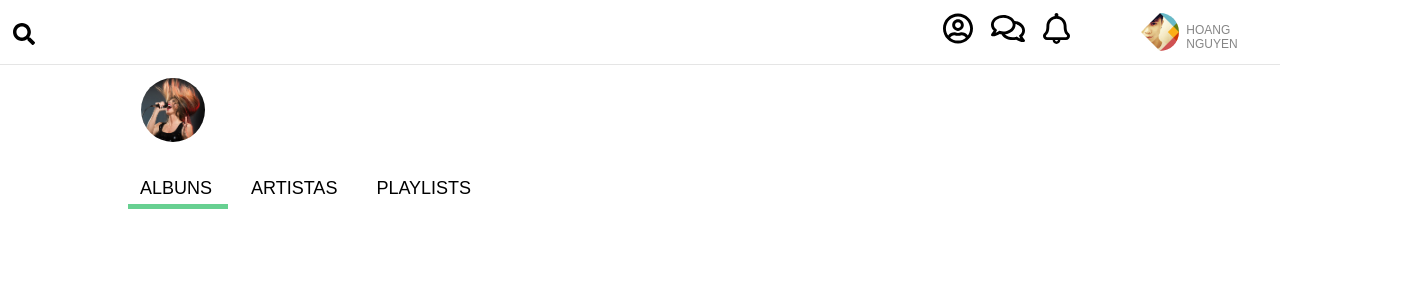
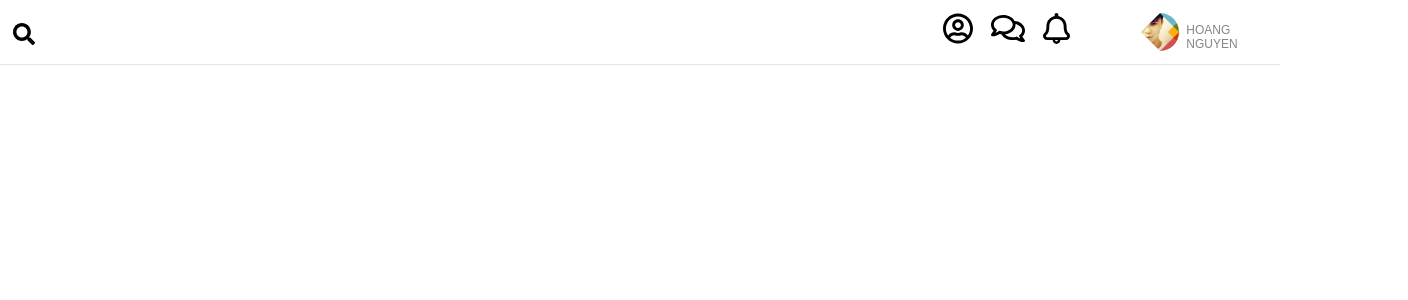
Before and after one commit to SharksT/itunes-search-app, a React (Create React App) app: page / in a window 1280 px wide. Shown: the top 300 px of the page, 1408 px wide, since content can reach past the window. Built offline with nearby package versions, Linux system fonts and the light colour scheme.

Commit message:
Cleaning

```diff
--- a/src/components/search/index.js
+++ b/src/components/search/index.js
@@ -28,6 +28,7 @@ export default function Search(props) {
   }
   let myData = props.search || {}
   return (
+
   <div className='container'>
     <div className="header">
       <div className="top">
@@ -47,6 +48,7 @@ export default function Search(props) {
         <p className='contactName'>HOANG NGUYEN</p>
         </div>
       </div>
+  { (props.artistName != '') ?
       <div className="mid">
         <div className="artist">
         <img src={singer} className="imgSinger"/>
@@ -61,7 +63,7 @@ export default function Search(props) {
         </ul>
         </div>
       </div>
-    </div>
+    :null} </div>
         {
 
             Object.keys(myData).sort(function(a,b){return getYear(myData[b][0]) - getYear(myData[a][0]) }).map(key => {
@@ -87,6 +89,7 @@ export default function Search(props) {
               )
           })
         }
+
   </div>
   )
 }
```
